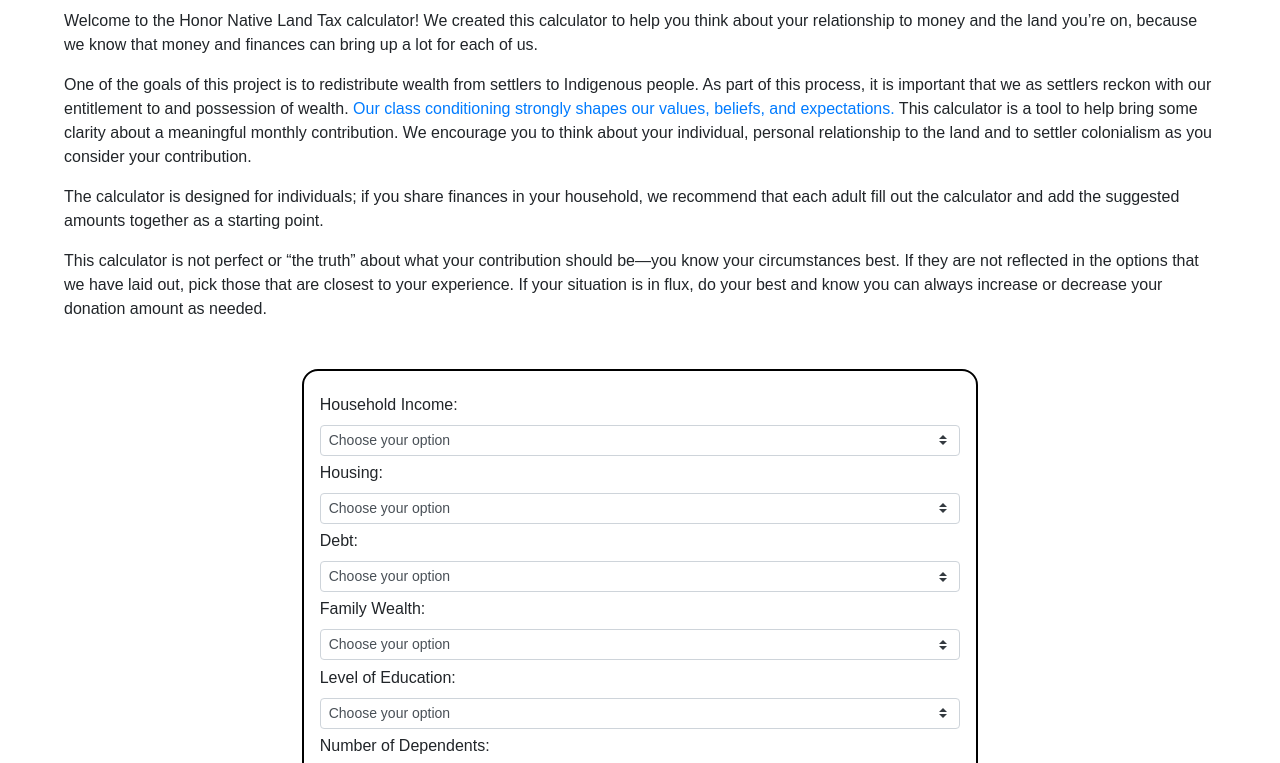
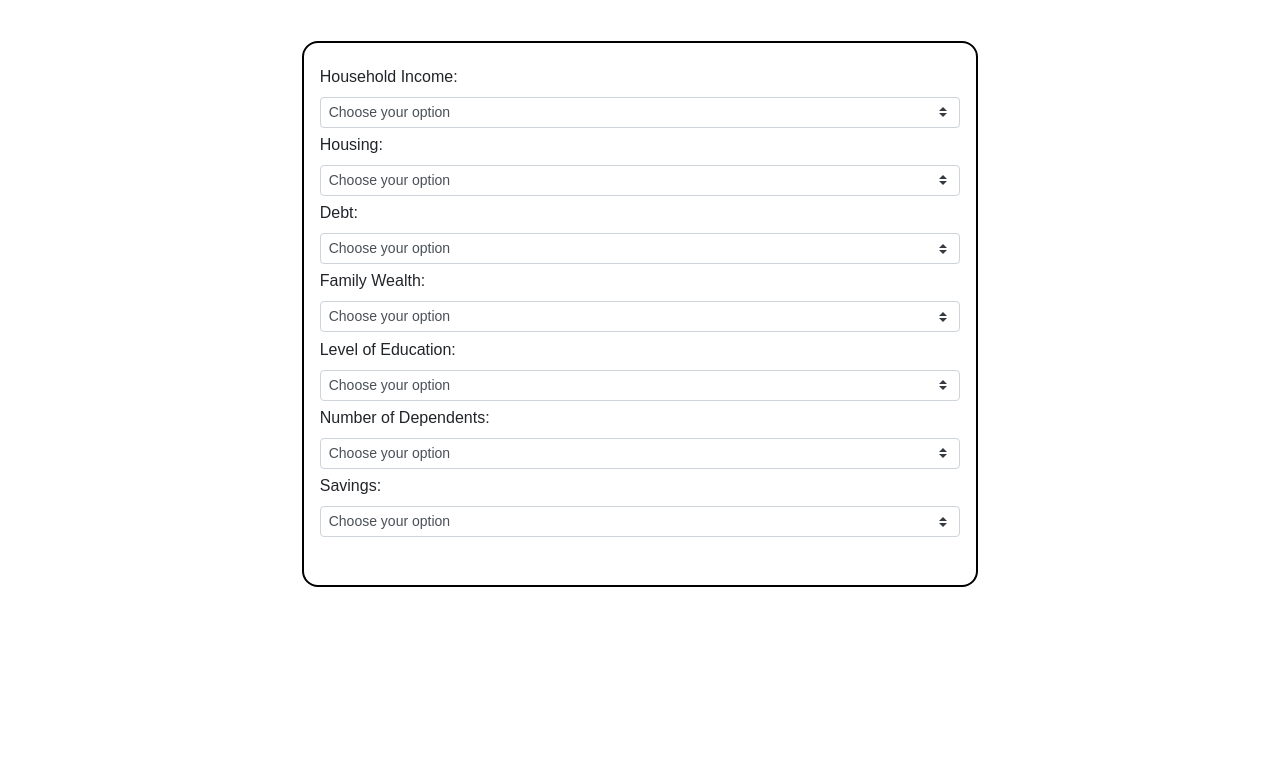
Before and after one commit to JackWilkin/hnlt-boston, a plain HTML site: page index.html in a window 1280 px wide. Shown: the part 69-832 px from the top of the page. After the commit the page ends 800 px from the top, so only its background shows below. Drawn offline with nearby package versions, Linux system fonts and the light colour scheme.

Commit message:
Remove unwanted text

```diff
--- a/index.html
+++ b/index.html
@@ -11,27 +11,6 @@
 <body>
     <section>
         <h2>Honor Native Land Tax Calculator</h2>
-        <p>Welcome to the Honor Native Land Tax calculator!
-        We created this calculator to help you think about your
-        relationship to money and the land you’re on, because we
-        know that money and finances can bring up a lot for each of us.</p>
-        <p>One of the goals of this project is to redistribute wealth
-        from settlers to Indigenous people. As part of this process, it
-        is important that we as settlers reckon with our entitlement to
-        and possession of wealth. <span><a href='https://resourcegeneration.org/breakdown-of-class-characteristics-income-brackets/' target="_blank">Our class conditioning strongly shapes
-        our values, beliefs, and expectations.</a></span> This calculator is a tool
-        to help bring some clarity about a meaningful monthly contribution.
-        We encourage you to think about your individual, personal relationship
-        to the land and to settler colonialism as you consider your contribution.</p>
-        <p>The calculator is designed for individuals; if you share finances in your
-        household, we recommend that each adult fill out the calculator and add the
-        suggested amounts together as a starting point.</p>
-        <p>This calculator is not perfect or “the truth” about what your
-        contribution should be—you know your circumstances best. If they
-        are not reflected in the options that we have laid out, pick those
-        that are closest to your experience. If your situation is in flux,
-        do your best and know you can always increase or decrease your donation
-        amount as needed.</p>
     </section>
     <section class = 'calculator'>
         <form>
```
